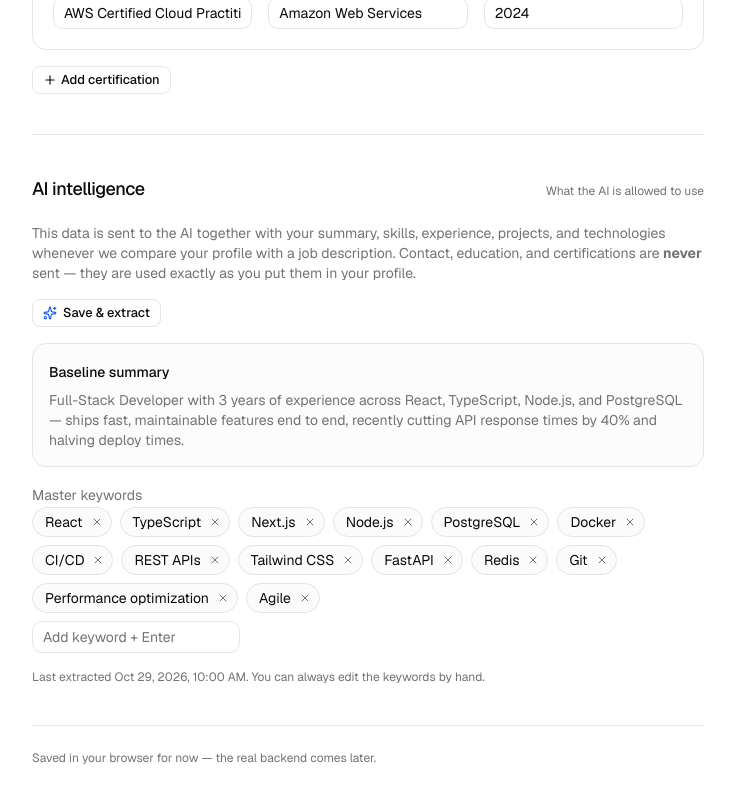
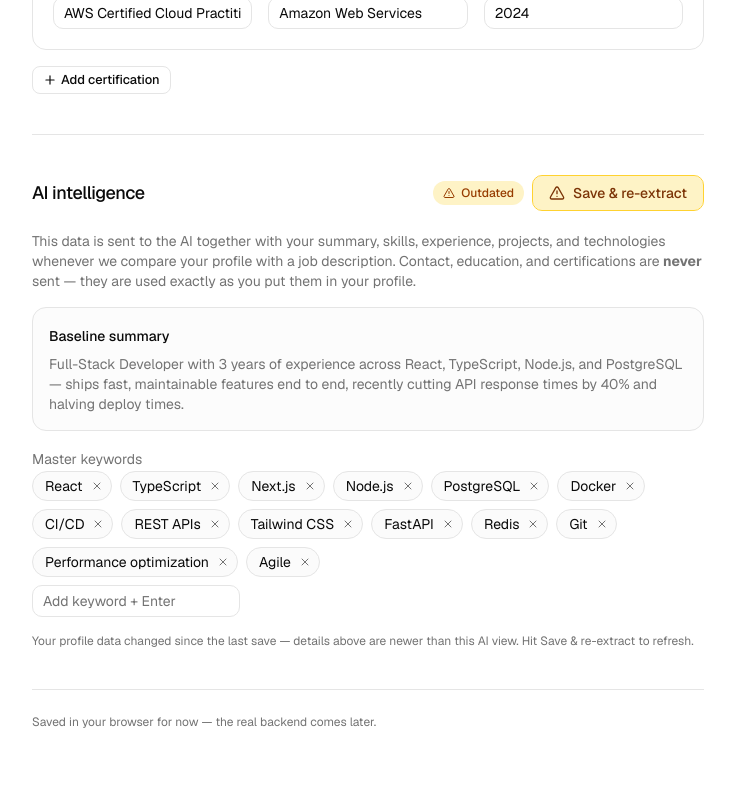
Before and after one commit to B00ZI/CVpolish, a Next.js app in the folder frontend/: page /profile in a window 1280 px wide. Shown: the part 5540-6342 px from the top of the page, without its empty margins (360-1095 px from the left). Built offline with nearby package versions, Linux system fonts and the light colour scheme.

Commit message:
AI intelligence: top-right Save button, amber outdated state when data changed since extraction

```diff
--- a/frontend/app/profile/profile-editor.tsx
+++ b/frontend/app/profile/profile-editor.tsx
@@ -1,6 +1,6 @@
 "use client";
 
-import { useEffect, useRef, useState } from "react";
+import { useEffect, useMemo, useRef, useState } from "react";
 import Link from "next/link";
 import { ArrowLeft } from "lucide-react";
 import { Button } from "@/components/ui/button";
@@ -107,6 +107,15 @@ export function ProfileEditor() {
   }
 
   const completeness = profileCompleteness(profile);
+
+  // "Outdated" = the profile's current data yields keywords that the stored
+  // AI view doesn't have (skills / technologies / tech stacks changed).
+  const extractedStale = useMemo(() => {
+    const ai = profile.aiIntelligence;
+    if (!ai.lastExtractedAt) return true;
+    const derived = mockExtractIntelligence(profile).masterKeywords;
+    return derived.some((k) => !ai.masterKeywords.includes(k));
+  }, [profile]);
 
   function reset() {
     try {
@@ -249,6 +258,7 @@ export function ProfileEditor() {
             profile={profile}
             update={update}
             busy={aiBusy === "intelligence"}
+            stale={extractedStale}
             onExtract={async () => {
               setAiBusy("intelligence");
               await withDelay(null, 1400);
--- a/frontend/app/profile/profile-sections.tsx
+++ b/frontend/app/profile/profile-sections.tsx
@@ -1,5 +1,5 @@
 import { useEffect, useState, type ReactNode } from "react";
-import { Loader2, Plus, Sparkles, Trash2, X } from "lucide-react";
+import { Loader2, Plus, Sparkles, Trash2, TriangleAlert, X } from "lucide-react";
 import { Button } from "@/components/ui/button";
 import { Input } from "@/components/ui/input";
 import { Textarea } from "@/components/ui/textarea";
@@ -13,11 +13,14 @@ function Section({
   id,
   title,
   hint,
+  action,
   children,
 }: {
   id: string;
   title: string;
   hint?: string;
+  /** Optional top-right control (e.g. a Save button that must not be missed). */
+  action?: ReactNode;
   children: ReactNode;
 }) {
   return (
@@ -25,12 +28,19 @@ function Section({
       id={id}
       className="scroll-mt-28 border-t border-border py-10 first:border-t-0 first:pt-6"
     >
+      {action ? (
+        <div className="flex flex-wrap items-center justify-between gap-4">
+          <h2 className="text-lg font-medium tracking-tight">{title}</h2>
+          {action}
+        </div>
+      ) : (
         <div className="flex items-baseline justify-between gap-4">
           <h2 className="text-lg font-medium tracking-tight">{title}</h2>
           {hint ? (
             <span className="text-xs text-muted-foreground">{hint}</span>
           ) : null}
         </div>
+      )}
       <div className="mt-5 space-y-4">{children}</div>
     </section>
   );
@@ -877,11 +887,14 @@ export function AiIntelligenceSection({
   profile,
   update,
   busy,
+  stale,
   onExtract,
 }: {
   profile: MasterProfile;
   update: Update;
   busy: boolean;
+  /** True when the profile data changed since the last extraction. */
+  stale: boolean;
   onExtract: () => void;
 }) {
   const ai = profile.aiIntelligence;
@@ -900,7 +913,36 @@ export function AiIntelligenceSection({
     <Section
       id="ai-intelligence"
       title="AI intelligence"
-      hint="What the AI is allowed to use"
+      action={
+        <div className="flex items-center gap-2">
+          {stale && !busy ? (
+            <span className="inline-flex items-center gap-1.5 rounded-full bg-amber-100 px-2.5 py-1 text-xs font-medium text-amber-800 dark:bg-amber-950 dark:text-amber-300">
+              <TriangleAlert className="h-3 w-3" />
+              Outdated
+            </span>
+          ) : null}
+          <Button
+            type="button"
+            variant={stale ? "outline" : "default"}
+            disabled={busy}
+            onClick={onExtract}
+            className={cn(
+              "h-9 gap-2 px-4 text-sm font-medium",
+              stale &&
+                "border-amber-300 bg-amber-100 text-amber-900 hover:bg-amber-200 dark:border-amber-800 dark:bg-amber-900/40 dark:text-amber-200 dark:hover:bg-amber-900/60",
+            )}
+          >
+            {busy ? (
+              <Loader2 className="h-4 w-4 animate-spin" />
+            ) : stale ? (
+              <TriangleAlert className="h-4 w-4" />
+            ) : (
+              <Sparkles className="h-4 w-4 text-blue-600" />
+            )}
+            {busy ? "Extracting…" : stale ? "Save & re-extract" : "Save & extract"}
+          </Button>
+        </div>
+      }
     >
       <p className="text-sm text-muted-foreground">
         This data is sent to the AI together with your summary, skills,
@@ -909,15 +951,6 @@ export function AiIntelligenceSection({
         certifications are <strong>never</strong> sent — they are used
         exactly as you put them in your profile.
       </p>
-
-      <Button type="button" variant="outline" size="sm" disabled={busy} onClick={onExtract} className="gap-1.5 self-start">
-        {busy ? (
-          <Loader2 className="h-3.5 w-3.5 animate-spin" />
-        ) : (
-          <Sparkles className="h-3.5 w-3.5 text-blue-600" />
-        )}
-        {busy ? "Extracting…" : "Save & extract"}
-      </Button>
 
       {/* Baseline summary the AI keeps between extractions */}
       <div className="rounded-xl border border-border bg-muted/30 p-4">
@@ -970,7 +1003,9 @@ export function AiIntelligenceSection({
       </div>
 
       <p className="text-xs text-muted-foreground">
-        {mounted && extractedAt
+        {stale
+          ? "Your profile data changed since the last save — details above are newer than this AI view. Hit Save & re-extract to refresh."
+          : mounted && extractedAt
             ? `Last extracted ${extractedAt}. You can always edit the keywords by hand.`
             : ai.lastExtractedAt
               ? "Last extracted — you can always edit the keywords by hand."
```
Lines whose indentation alone changed are shown as unchanged.
